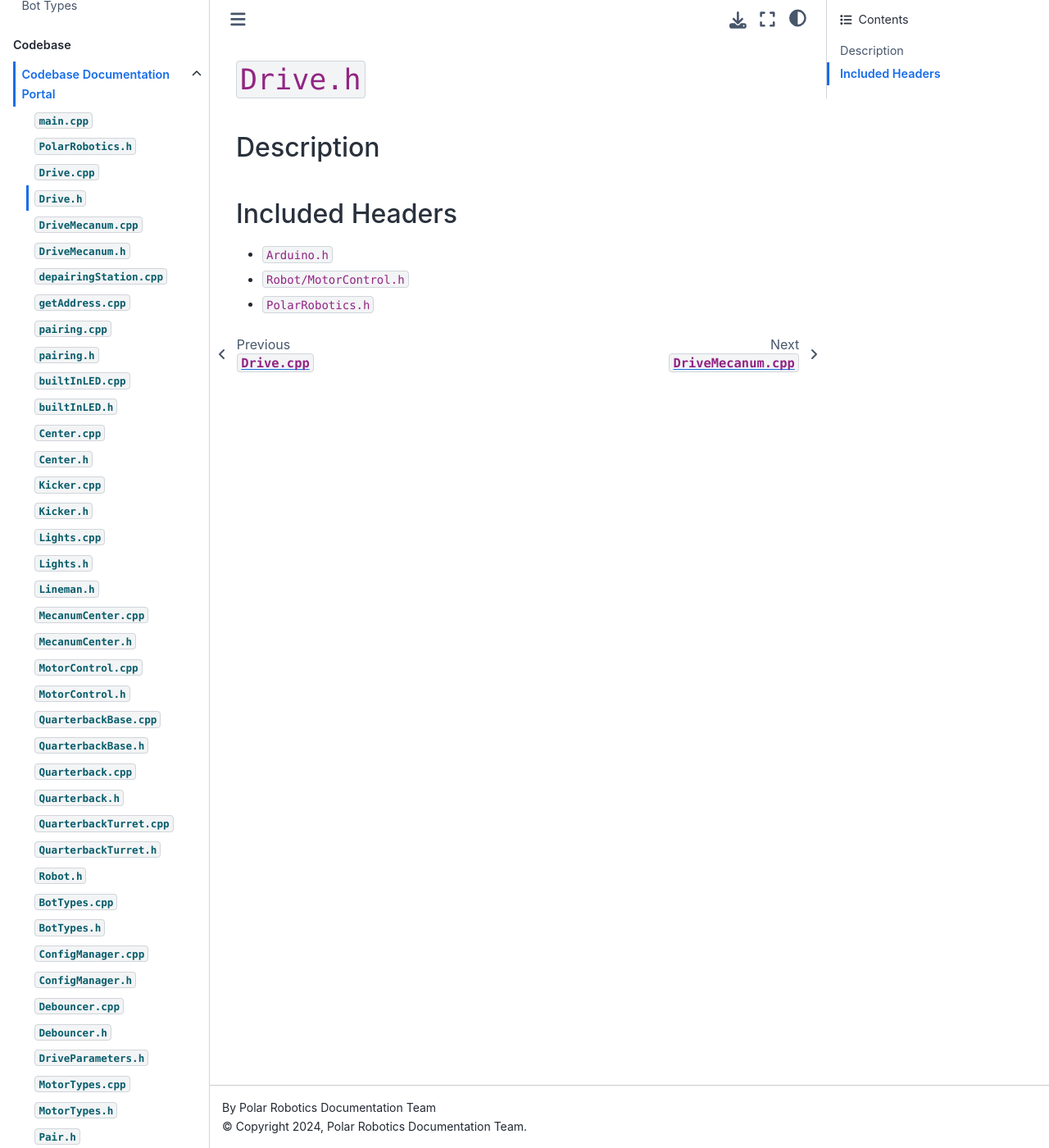
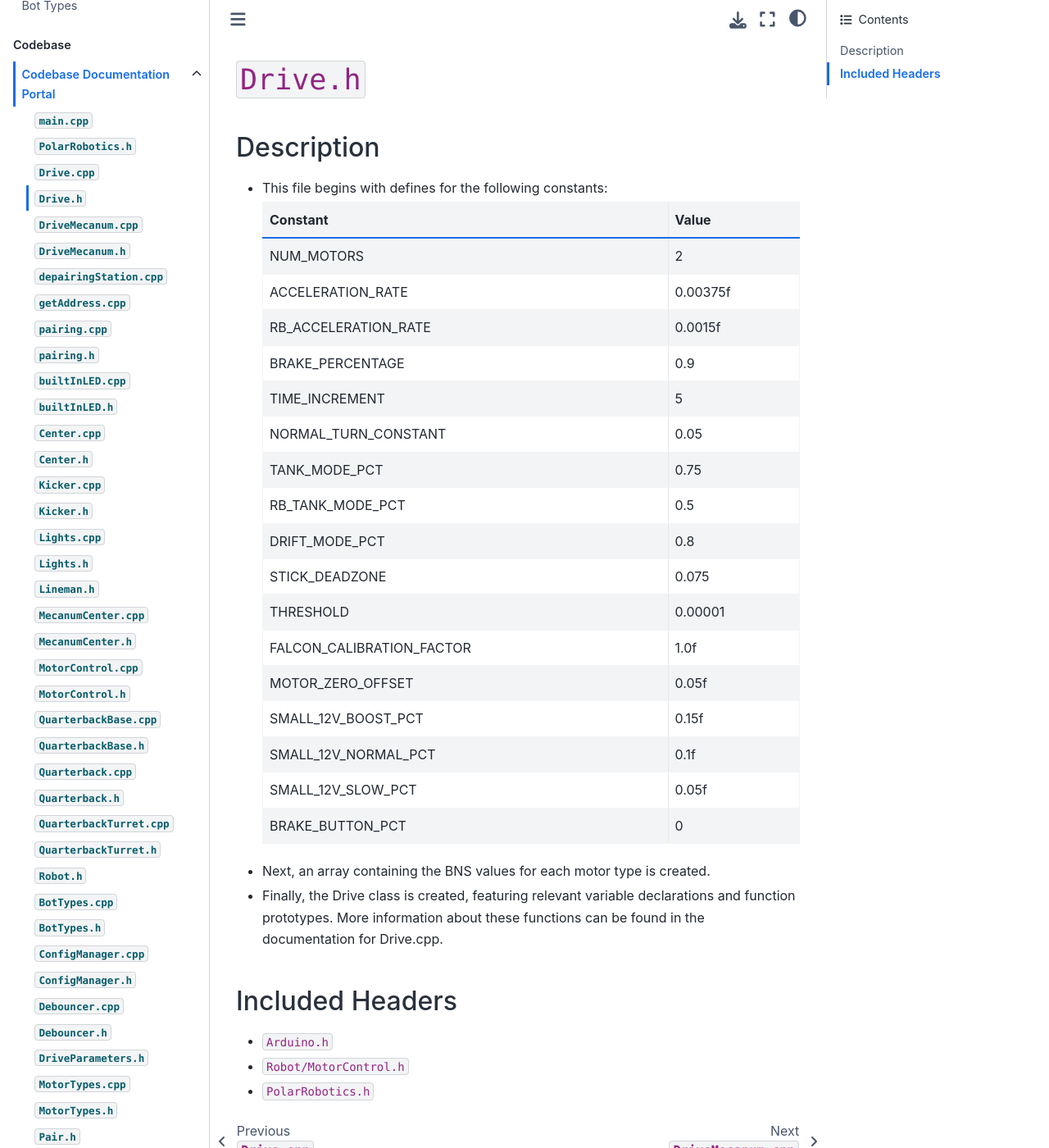
Before and after one commit to PolarRobotics/PR-Docs, a Sphinx documentation site: the page built from docs/source/codebase/drive/drive-h.md, in a window 1280 px wide and 1400 px high. Shown: the whole window at 82% size. Built offline with Sphinx 7.4.7 and the Sphinx Book theme 1.1.4, drawn with Linux system fonts in a browser that asks for light colours.

Commit message:
Drive.h Description
Wrote a description for Drive.h.

```diff
--- a/docs/source/codebase/drive/drive-h.md
+++ b/docs/source/codebase/drive/drive-h.md
@@ -1,6 +1,27 @@
 # `Drive.h`
 ## Description
-
+- This file begins with defines for the following constants:
+    | Constant                  | Value    |
+    |---------------------------|----------|
+    | NUM_MOTORS                | 2        |
+    | ACCELERATION_RATE         | 0.00375f |
+    | RB_ACCELERATION_RATE      | 0.0015f  |
+    | BRAKE_PERCENTAGE          | 0.9      |
+    | TIME_INCREMENT            | 5        |
+    | NORMAL_TURN_CONSTANT      | 0.05     |
+    | TANK_MODE_PCT             | 0.75     |
+    | RB_TANK_MODE_PCT          | 0.5      |
+    | DRIFT_MODE_PCT            | 0.8      |
+    | STICK_DEADZONE            | 0.075    |
+    | THRESHOLD                 | 0.00001  |
+    | FALCON_CALIBRATION_FACTOR | 1.0f     |
+    | MOTOR_ZERO_OFFSET         | 0.05f    |
+    | SMALL_12V_BOOST_PCT       | 0.15f    |
+    | SMALL_12V_NORMAL_PCT      | 0.1f     |
+    | SMALL_12V_SLOW_PCT        | 0.05f    |
+    | BRAKE_BUTTON_PCT          | 0        |
+- Next, an array containing the BNS values for each motor type is created.
+- Finally, the Drive class is created, featuring relevant variable declarations and function prototypes. More information about these functions can be found in the documentation for Drive.cpp.
 ## Included Headers
 - `Arduino.h`
 - `Robot/MotorControl.h`
```
